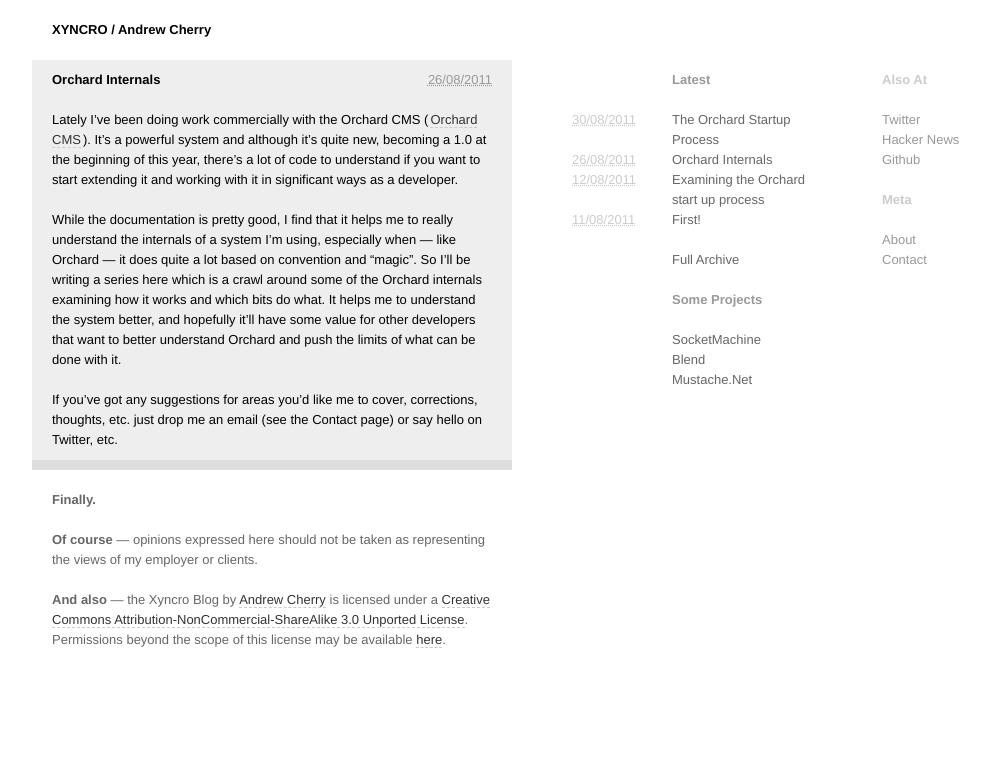
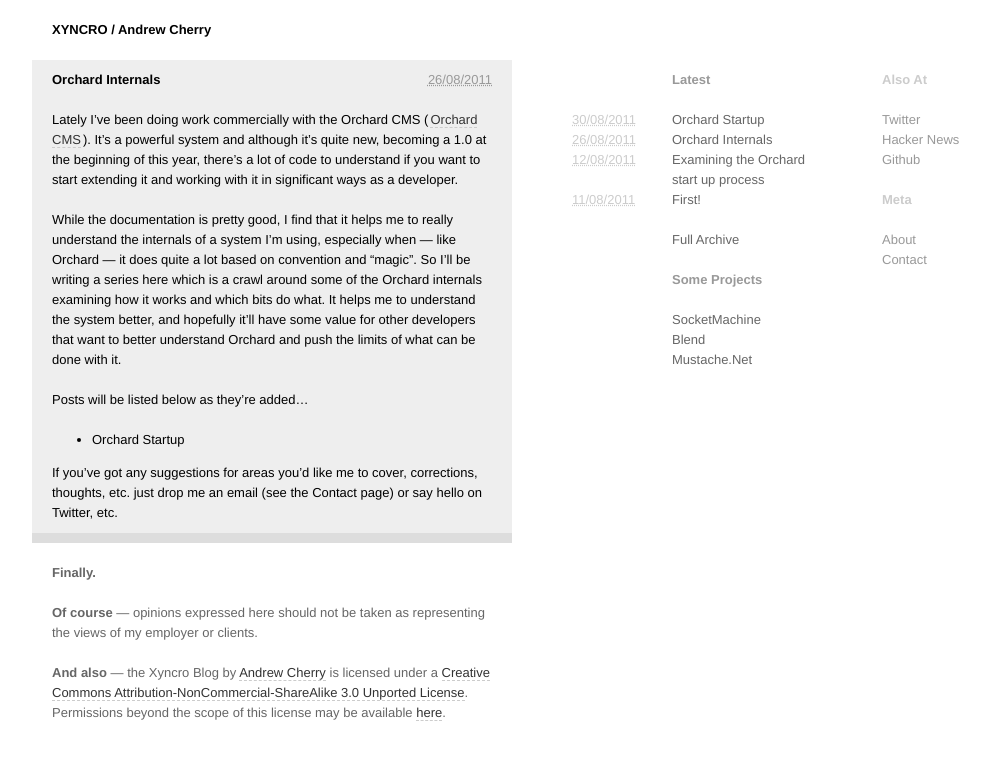
Before and after one commit to kolektiv/kolektiv.github.io, a Jekyll site: the page built from _posts/2011-08-26-orchard-internals-series.md, in a window 1280 px wide. Shown: the top 760 px of the page, without its empty margins (18-1008 px from the left). Built offline with Jekyll 4.4.1, drawn with Linux system fonts in a browser that asks for light colours.

Commit message:
linking posts in to series

```diff
--- a/_posts/2011-08-26-orchard-internals-series.md
+++ b/_posts/2011-08-26-orchard-internals-series.md
@@ -9,6 +9,11 @@ Lately I've been doing work commercially with the Orchard CMS ([Orchard CMS][]).
 
 While the documentation is pretty good, I find that it helps me to really understand the internals of a system I'm using, especially when &mdash; like Orchard &mdash; it does quite a lot based on convention and "magic". So I'll be writing a series here which is a crawl around some of the Orchard internals examining how it works and which bits do what. It helps me to understand the system better, and hopefully it'll have some value for other developers that want to better understand Orchard and push the limits of what can be done with it.
 
+Posts will be listed below as they're added...
+
+* [Orchard Startup][]
+
 If you've got any suggestions for areas you'd like me to cover, corrections, thoughts, etc. just drop me an email (see the Contact page) or say hello on Twitter, etc.
 
 [Orchard CMS]: http://www.orchardproject.net
+[Orchard Startup]: /orchard/2011/08/30/orchard-startup-process.html
--- a/_posts/2011-08-30-orchard-startup-process.md
+++ b/_posts/2011-08-30-orchard-startup-process.md
@@ -1,6 +1,6 @@
 ---
 layout: post
-title: The Orchard Startup Process
+title: Orchard Startup
 categories:
 - orchard
 ---
```
